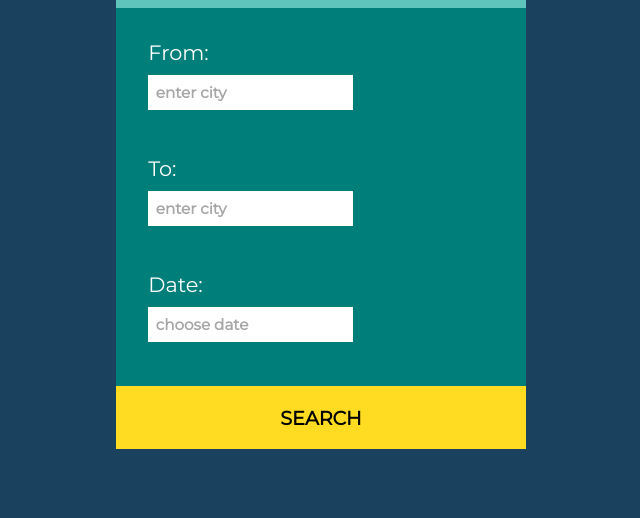
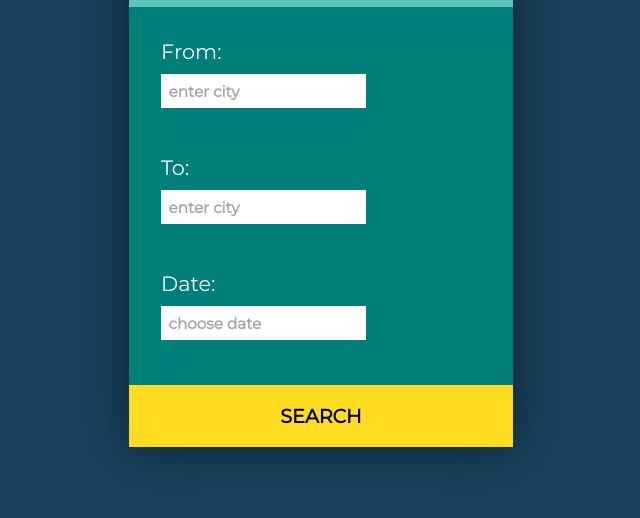
Before and after one commit to szaman19/SpaceApps2016, a Flask app: page / in a window 1280 px wide. Shown: the part 282-800 px from the top of the page, without its empty margins (319-959 px from the left). Run offline with Flask 2, Linux system fonts and the light colour scheme; some libraries are stand-ins or nearby versions.

Commit message:
finished media queries

```diff
--- a/FlaskWebProject/static/css/style.css
+++ b/FlaskWebProject/static/css/style.css
@@ -6,9 +6,12 @@
   background-color: #1a425e; }
 
 #container {
-  background-color: #007e7a;
-  width: 32%;
-  margin: auto; }
+  background-color: #007e7a; }
+  @media screen and (min-width: 768px) {
+    #container {
+      width: 30%;
+      margin: 1em auto 1em auto;
+      box-shadow: 0 0 3em #0d2332; } }
 
 #logo {
   width: 100%;
@@ -112,6 +115,11 @@
 #container-two {
   display: none;
   background-color: #5fc4bc; }
+  @media screen and (min-width: 768px) {
+    #container-two {
+      width: 30%;
+      margin: 1em auto 1em auto;
+      box-shadow: 0 0 3em #0d2332; } }
 
 #searchHeader {
   padding: 2em;
--- a/FlaskWebProject/static/scss/style.scss
+++ b/FlaskWebProject/static/scss/style.scss
@@ -1,5 +1,6 @@
 $sky: #5fc4bc;
 $search: #007e7a;
+$contain: 30%;
 * {
     box-sizing: border-box;
 }
@@ -10,8 +11,12 @@
 #container {
     // display: none;
     background-color: $search;
-    width: 32%;
-    margin:auto;
+
+     @media screen and (min-width:768px) {
+       width: $contain;
+       margin:1em auto 1em auto;
+        box-shadow: 0 0 3em #0d2332;
+     }
 }
 #logo {
     width: 100%;
@@ -134,6 +139,11 @@
 #container-two {
     display: none;
     background-color: $sky;
+    @media screen and (min-width:768px) {
+      width: $contain;
+      margin:1em auto 1em auto;
+       box-shadow: 0 0 3em #0d2332;
+    }
 }
 #searchHeader {
     padding: 2em;
```
Also changed, not shown: 1 other file.
